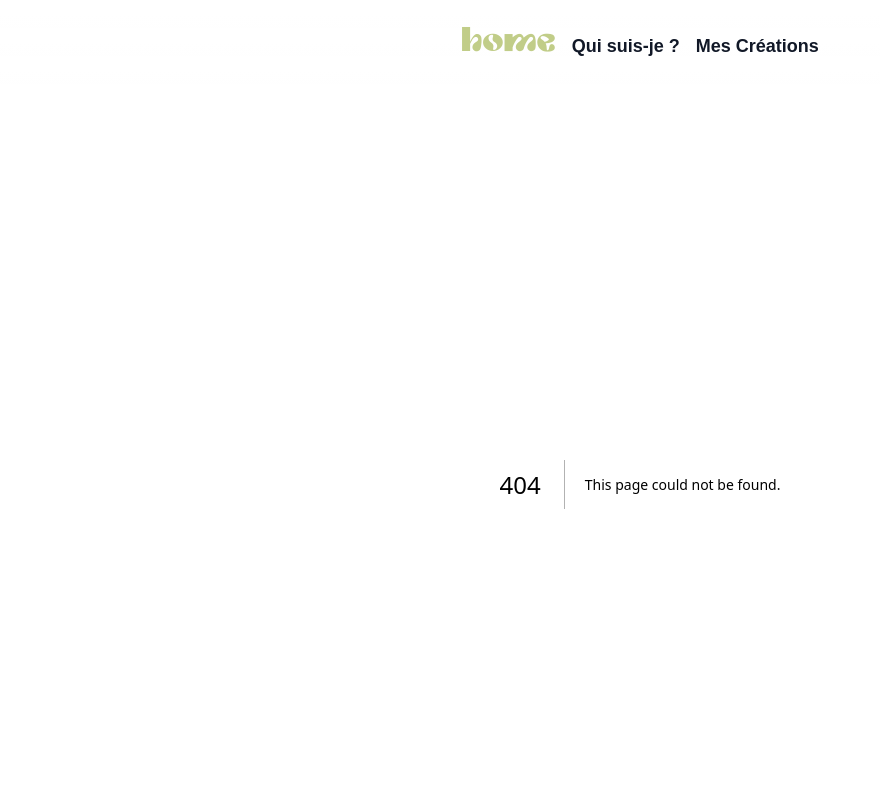
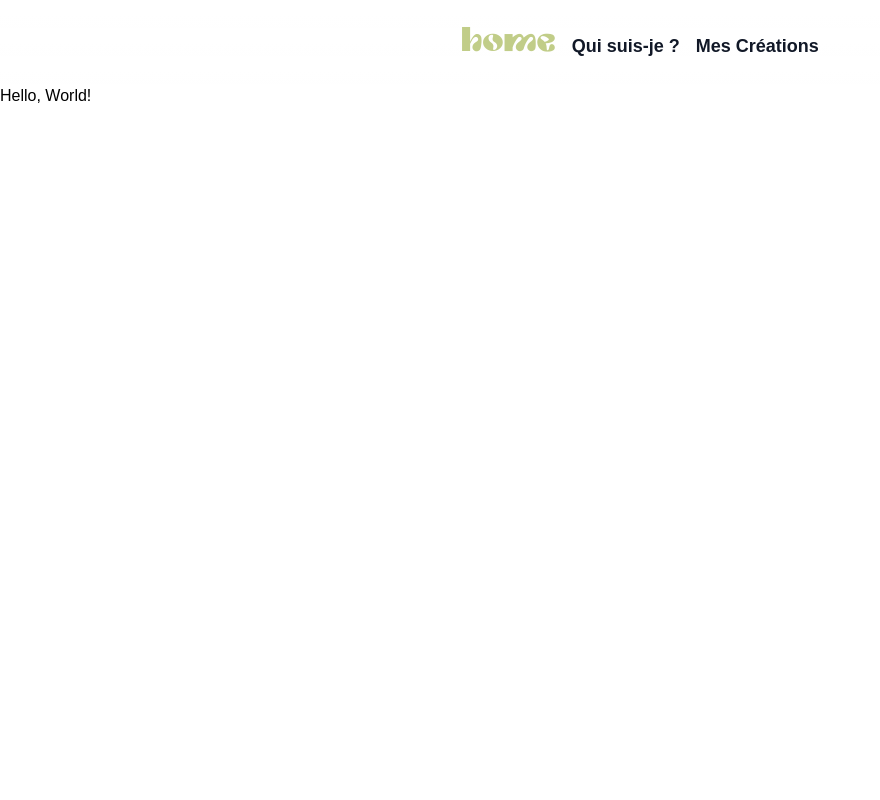
Before and after one commit to JulesDias/Portfolio, a Next.js app in the folder portfolio/: page /projet/typographie in a window 1280 px wide. Before the commit this address had no page. Shown: the top 800 px of the page, without its empty margins (0-880 px from the left). Built offline with nearby package versions, Linux system fonts and the light colour scheme.

Commit message:
feat: added some pages

```diff
--- /dev/null
+++ b/portfolio/src/app/projet/typographie/page.tsx
@@ -0,0 +1,11 @@
+import React from 'react';
+
+const SketchPage: React.FC = () => {
+    return (
+        <div>
+            <h1>Hello, World!</h1>
+        </div>
+    );
+};
+
+export default SketchPage;
```
